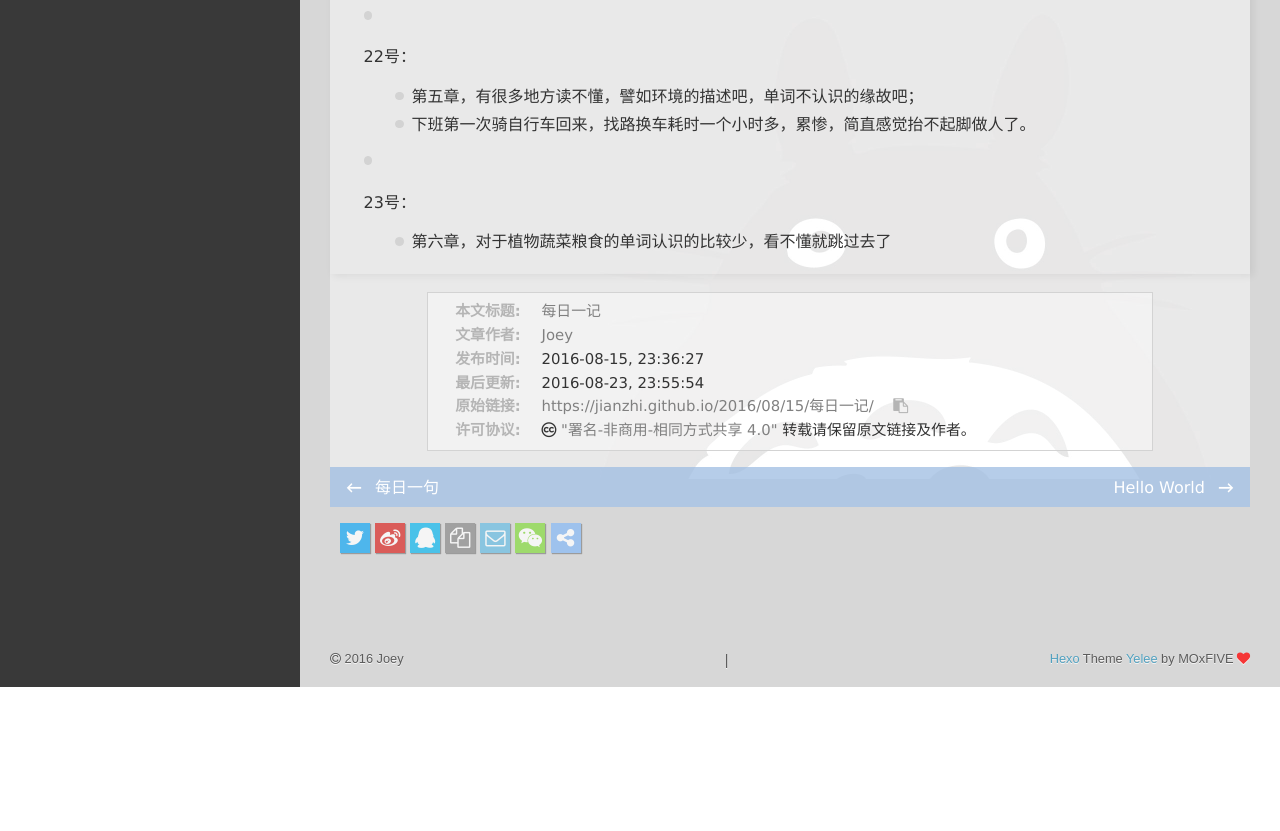
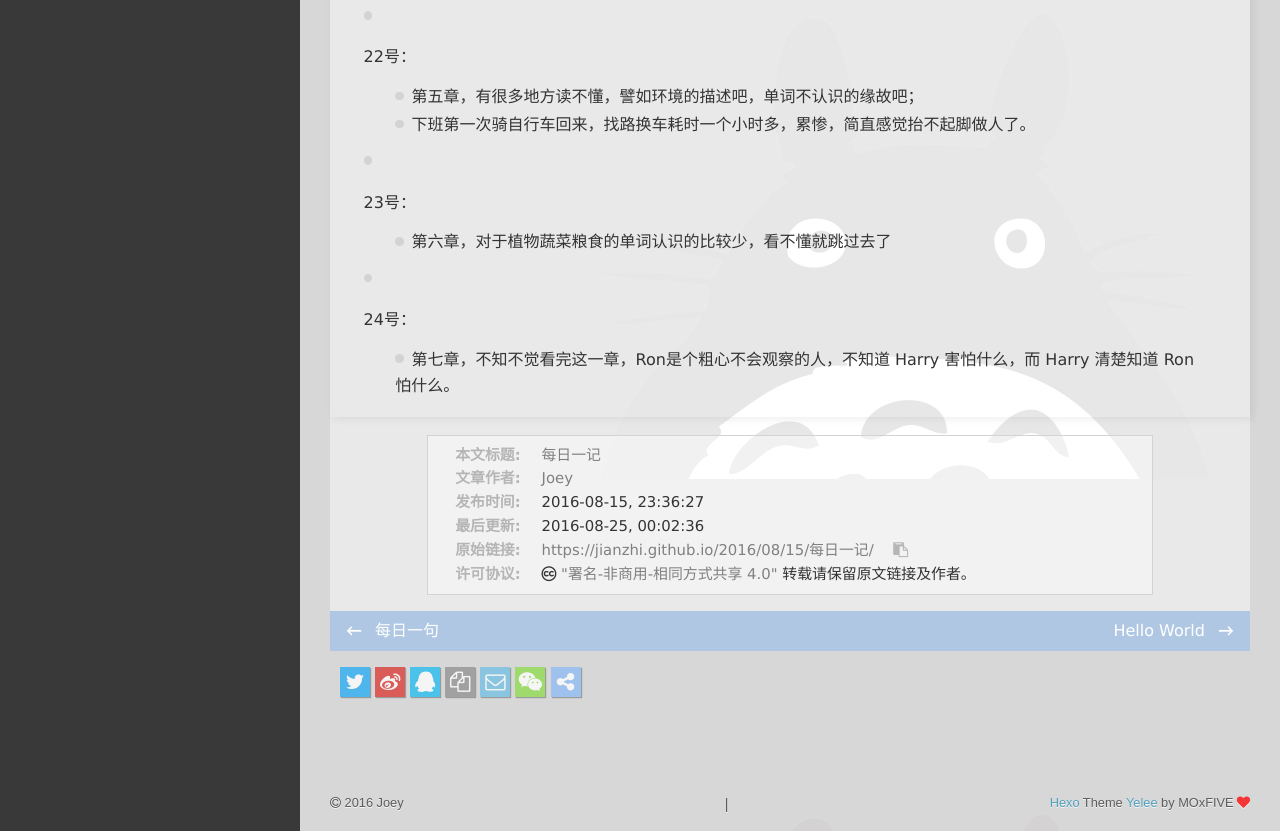
Before and after one commit to jianzhi/jianzhi.github.io, a plain HTML site: page 2016/08/15/每日一记/index.html in a window 1280 px wide. Shown: the part 1121-1952 px from the top of the page. Before the commit the page ends 1808 px from the top, so only its background shows below. Drawn offline with nearby package versions, Linux system fonts and the light colour scheme; some packages are replaced by stand-ins of ours; a script that the page names is missing.

Commit message:
Site updated: 2016-08-25 00:13:34

```diff
--- a/2016/08/15/每日一记/index.html
+++ b/2016/08/15/每日一记/index.html
@@ -47,7 +47,7 @@
 17号：
 
 读哈利波特2第十八章，不继续计时了，计时会有种紧迫感，片面追求速度反而导致失去了阅读的快乐。哈利再一次有如神助，凤凰在天，银剑在手，战胜了停留在日记里十六岁的喋">
-<meta property="og:updated_time" content="2016-08-23T15:55:54.000Z">
+<meta property="og:updated_time" content="2016-08-24T16:02:36.000Z">
 <meta name="twitter:card" content="summary">
 <meta name="twitter:title" content="每日一记">
 <meta name="twitter:description" content="August 2015
@@ -382,6 +382,11 @@
 <li>第六章，对于植物蔬菜粮食的单词认识的比较少，看不懂就跳过去了</li>
 </ul>
 </li>
+<li><p>24号：</p>
+<ul>
+<li>第七章，不知不觉看完这一章，Ron是个粗心不会观察的人，不知道 Harry 害怕什么，而 Harry 清楚知道 Ron 怕什么。</li>
+</ul>
+</li>
 </ul>
 
 
@@ -394,7 +399,7 @@
         <p><span>本文标题:</span><a href="/2016/08/15/每日一记/">每日一记</a></p>
         <p><span>文章作者:</span><a href="/" title="回到主页">Joey</a></p>
         <p><span>发布时间:</span>2016-08-15, 23:36:27</p>
-        <p><span>最后更新:</span>2016-08-23, 23:55:54</p>
+        <p><span>最后更新:</span>2016-08-25, 00:02:36</p>
         <p>
             <span>原始链接:</span><a class="post-url" href="/2016/08/15/每日一记/" title="每日一记">https://jianzhi.github.io/2016/08/15/每日一记/</a>
             <span class="copy-path" data-clipboard-text="原文: https://jianzhi.github.io/2016/08/15/每日一记/　　作者: Joey" title="点击复制文章链接"><i class="fa fa-clipboard"></i></span>
```
Also changed, not shown: 2016/08/17/每日一句/index.html (+7 -2 lines), index.html (+10 -0 lines).
